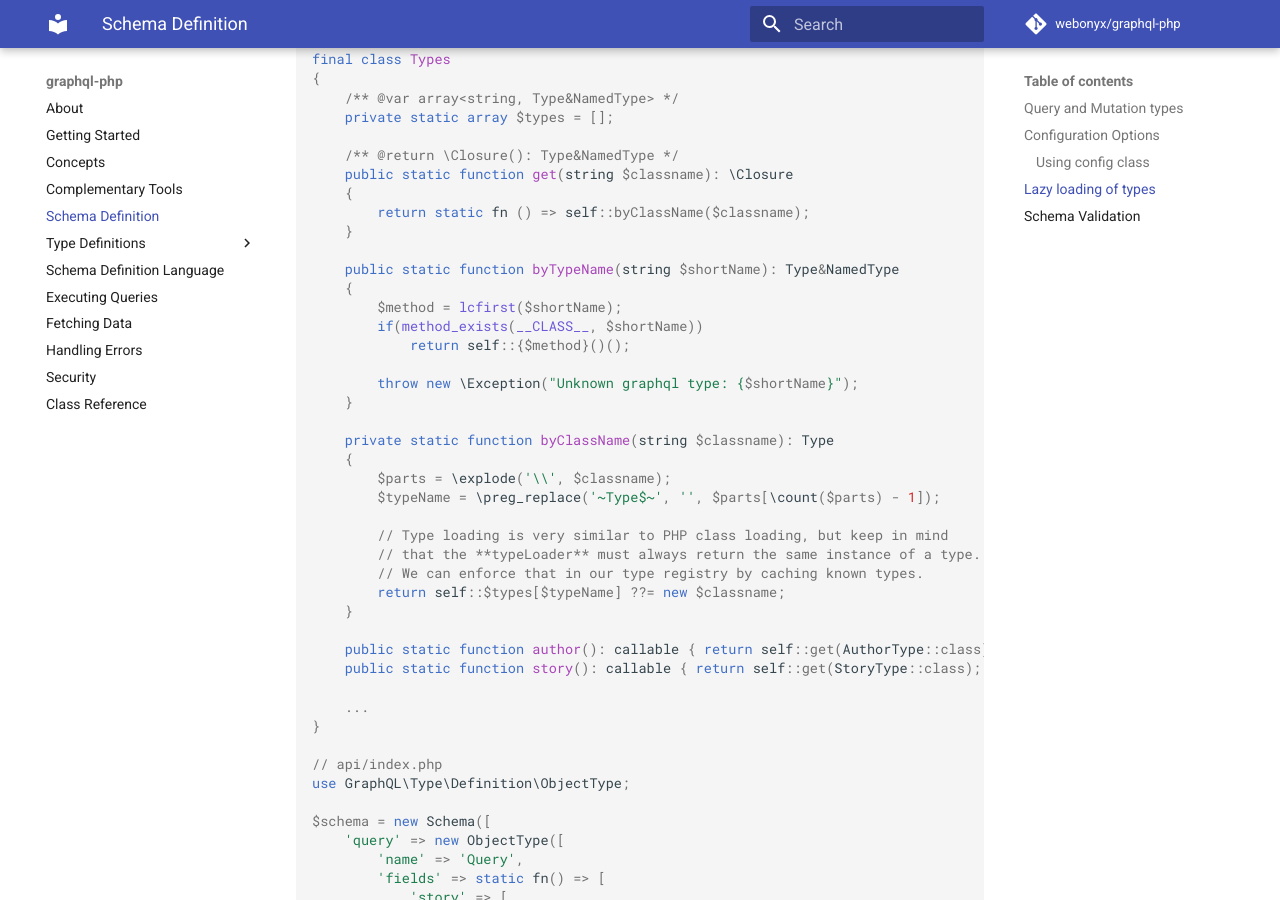
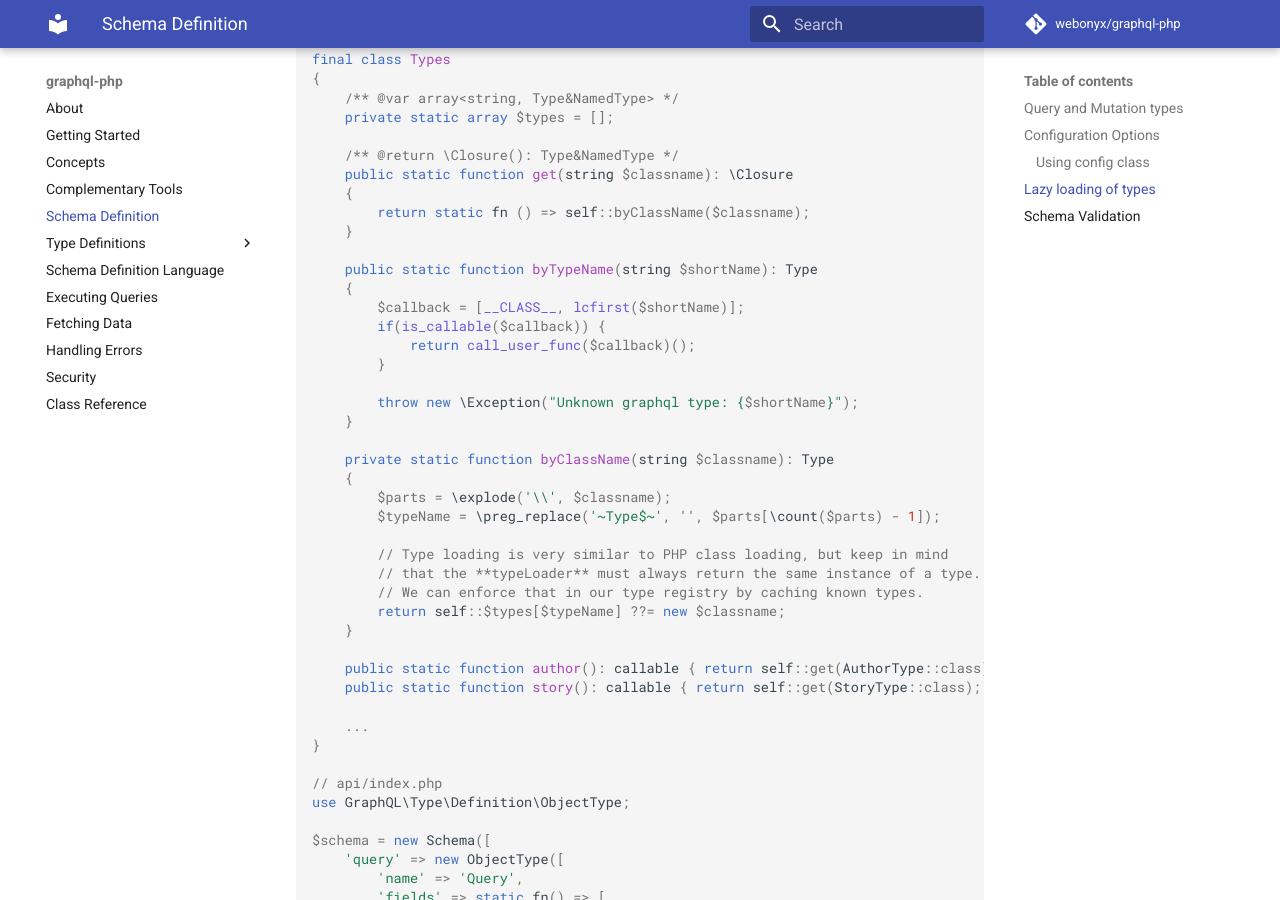
Before and after one commit to webonyx/graphql-php, an MkDocs documentation site: the page built from docs/schema-definition.md, in a window 1280 px wide and 900 px high, scrolled down 3995 px. Built offline with MkDocs 1.6.1 and Material for MkDocs 9.7.7, drawn with Linux system fonts in a browser that asks for light colours; comment, search, counter and statistics services are not loaded.

Commit message:
stanning

```diff
--- a/docs/schema-definition.md
+++ b/docs/schema-definition.md
@@ -169,11 +169,12 @@ final class Types
         return static fn () => self::byClassName($classname);
     }
 
-    public static function byTypeName(string $shortName): Type&NamedType
+    public static function byTypeName(string $shortName): Type
     {
-        $method = lcfirst($shortName);
-        if(method_exists(__CLASS__, $shortName))
-            return self::{$method}()();
+        $callback = [__CLASS__, lcfirst($shortName)];
+        if(is_callable($callback)) {
+            return call_user_func($callback)();
+        }
 
         throw new \Exception("Unknown graphql type: {$shortName}");
     }
```
Also changed, not shown: 1 other file.
